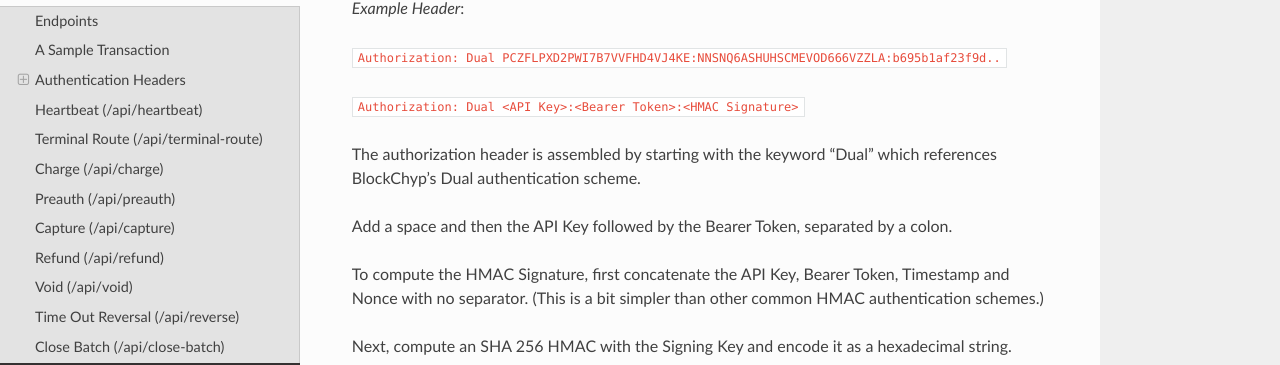
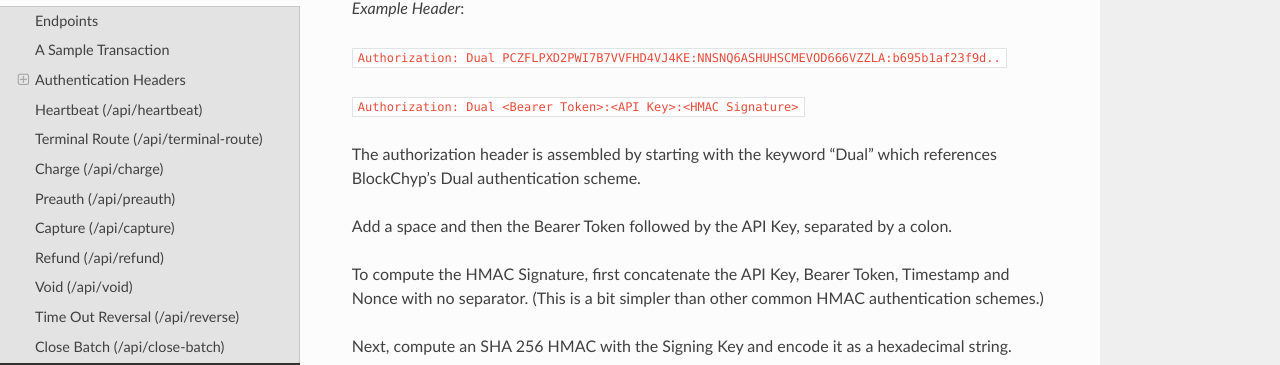
Before and after one commit to blockchyp/developer-docs, a Sphinx documentation site: the page built from docs/rest-api/gateway/index.rst, in a window 1280 px wide and 900 px high, scrolled down 2715 px. Shown: the part 160-525 px from the top of the window. Built offline with Sphinx 7.4.7 and the Read the Docs theme 2.0.0, drawn with Linux system fonts in a browser that asks for light colours.

```diff
--- a/docs/rest-api/gateway/index.rst
+++ b/docs/rest-api/gateway/index.rst
@@ -138,12 +138,12 @@ Authorization
 
 ``Authorization: Dual PCZFLPXD2PWI7B7VVFHD4VJ4KE:NNSNQ6ASHUHSCMEVOD666VZZLA:b695b1af23f9d..``
 
-``Authorization: Dual <API Key>:<Bearer Token>:<HMAC Signature>``
+``Authorization: Dual <Bearer Token>:<API Key>:<HMAC Signature>``
 
 The authorization header is assembled by starting with the keyword "Dual" which
 references BlockChyp's Dual authentication scheme.
 
-Add a space and then the API Key followed by the Bearer Token, separated by a colon.
+Add a space and then the Bearer Token followed by the API Key, separated by a colon.
 
 To compute the HMAC Signature, first concatenate the API Key, Bearer Token, Timestamp
 and Nonce with no separator.  (This is a bit simpler than other common HMAC
```
